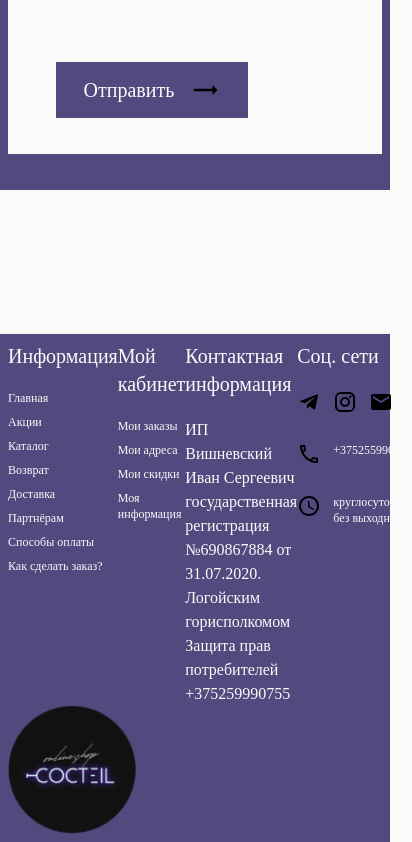
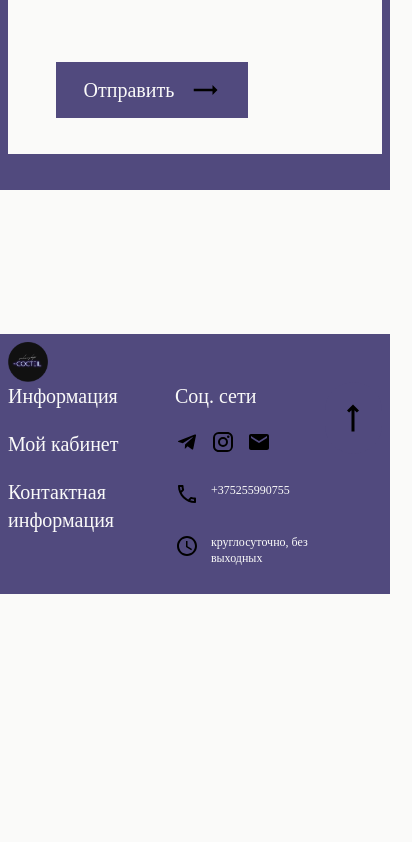
Before and after one commit to underengineering/praktika, a Next.js app: page / in a window 390 px wide. Shown: the part 5420-6262 px from the top of the page, 412 px wide, since content can reach past the window. After the commit the page ends 6014 px from the top, so only its background shows below. Built offline with nearby package versions, Linux system fonts and the light colour scheme.

Commit message:
fix: Make footer adaptive

```diff
--- a/src/components/Footer.tsx
+++ b/src/components/Footer.tsx
@@ -8,6 +8,8 @@ import {
     Mail,
     Telegram,
 } from "@mui/icons-material";
+
+import UpButton from "./UpButton";
 
 const roboto = Roboto({
     weight: "400",
@@ -44,39 +46,30 @@ const Footer = () => {
                 </span>
             ),
         },
-        {
-            title: "Соц. сети",
-            html: (
-                <div className="flex flex-col gap-7">
-                    <div className="flex gap-3">
-                        <Telegram className="fill-stone-50" />
-                        <Instagram className="fill-stone-50" />
-                        <Mail className="fill-stone-50" />
-                    </div>
-                    <div className="flex gap-3">
-                        <LocalPhoneOutlined className="fill-stone-50" />
-                        <span className="text-xs font-light text-stone-50">
-                            +375255990755
-                        </span>
-                    </div>
-                    <div className="flex gap-3">
-                        <AccessTimeOutlined className="fill-stone-50" />
-                        <span className="text-xs font-light text-stone-50">
-                            круглосуточно, без выходных
-                        </span>
-                    </div>
-                </div>
-            ),
-        },
+        {},
     ];
 
     return (
         <footer
-            className={`flex flex-col bg-primary p-2 sm:flex-row sm:p-20 ${roboto.variable} font-sans`}
+            className={`flex flex-col bg-primary p-2 pb-7 sm:flex-row sm:p-20 ${roboto.variable} font-sans`}
         >
+            <Image
+                className="inline h-[40px] w-[40px] object-contain sm:hidden"
+                src="/logo.png"
+                width={128}
+                height={128}
+                alt=""
+            />
             <div className="flex grow justify-around">
+                <div className="flex flex-col gap-5 sm:hidden">
+                    {footer.map((data, index) => (
+                        <span className="text-xl text-stone-50" key={index}>
+                            {data.title}
+                        </span>
+                    ))}
+                </div>
                 {footer.map((data, index) => (
-                    <div className="flex flex-col gap-5" key={index}>
+                    <div className="hidden flex-col gap-5 sm:flex" key={index}>
                         <span className="text-xl text-stone-50">
                             {data.title}
                         </span>
@@ -94,9 +87,36 @@ const Footer = () => {
                         </div>
                     </div>
                 ))}
+                <div className="flex flex-col gap-5">
+                    <span className="text-xl text-stone-50">Соц. сети</span>
+                    <div className="flex flex-col gap-7">
+                        <div className="flex gap-3">
+                            <Telegram className="fill-stone-50" />
+                            <Instagram className="fill-stone-50" />
+                            <Mail className="fill-stone-50" />
+                        </div>
+                        <div className="flex gap-3">
+                            <LocalPhoneOutlined className="hidden fill-stone-50 sm:inline" />
+                            <span className="text-xs font-light text-stone-50">
+                                +375255990755
+                            </span>
+                        </div>
+                        <div className="flex gap-3">
+                            <AccessTimeOutlined className="hidden fill-stone-50 sm:inline" />
+                            <span className="text-xs font-light text-stone-50">
+                                круглосуточно, без выходных
+                            </span>
+                        </div>
+                    </div>
+                </div>
+                <UpButton
+                    className="inline self-end bg-stone-50 sm:hidden"
+                    iconClassName="fill-primary"
+                    size={29}
+                />
             </div>
             <Image
-                className="object-contain"
+                className="hidden object-contain sm:inline"
                 src="/logo.png"
                 width={128}
                 height={128}
```
